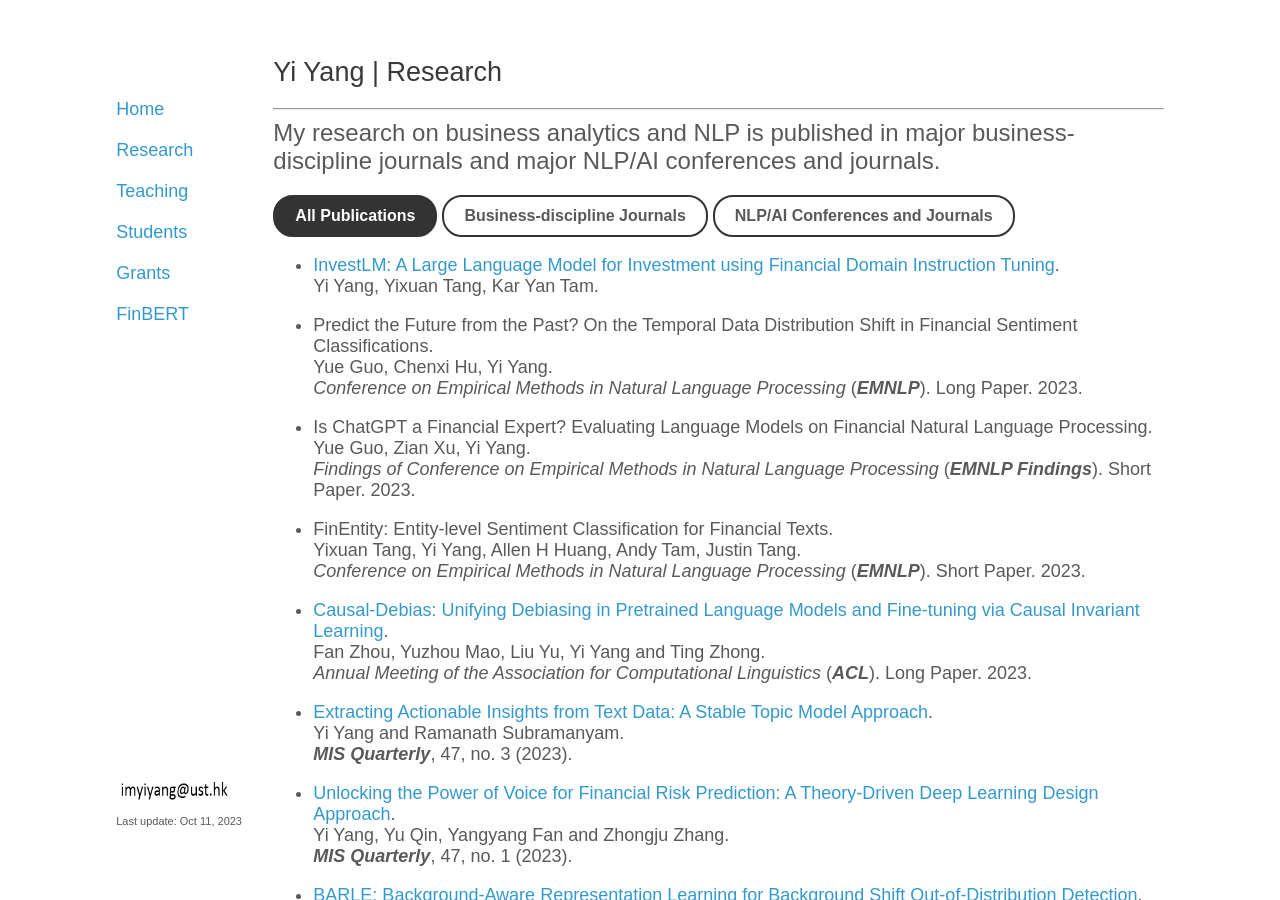
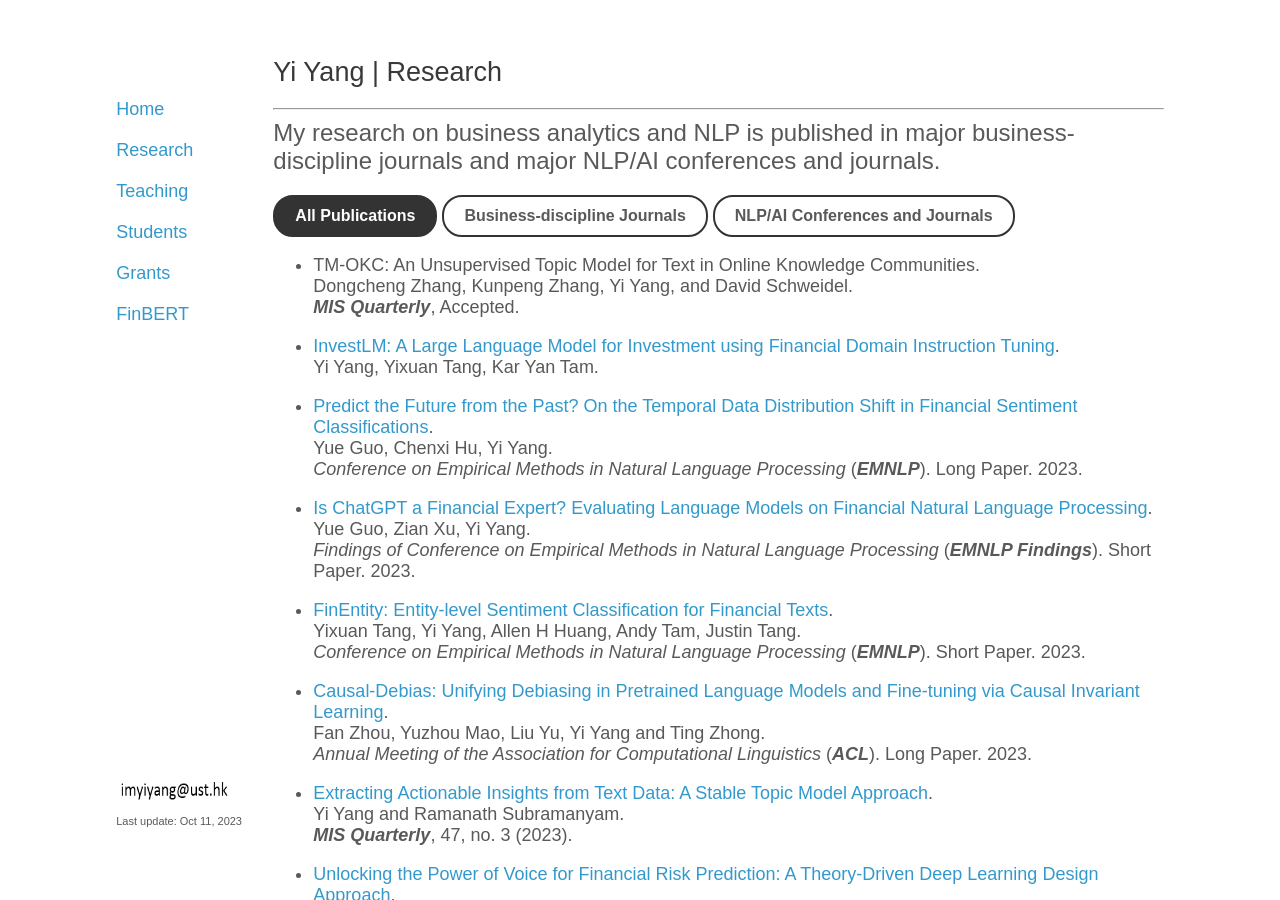
Before and after one commit to yya518/yya518.github.io, a Jekyll site: the page built from research.md, in a window 1280 px wide and 900 px high. Built offline with Jekyll 4.4.1, drawn with Linux system fonts in a browser that asks for light colours.

Commit message:
Update research.md

```diff
--- a/research.md
+++ b/research.md
@@ -11,21 +11,26 @@ title: research
 <span style="font-size:24px;"> My research on business analytics and NLP is published in major business-discipline journals and major NLP/AI conferences and journals.</span>
 
 {% include publication-buttons.html %}
++ TM-OKC: An Unsupervised Topic Model for Text in Online Knowledge Communities.
+Dongcheng Zhang, Kunpeng Zhang, Yi Yang, and David Schweidel.
+***MIS Quarterly***, Accepted.
+{: .business}
+
 + [InvestLM: A Large Language Model for Investment using Financial Domain Instruction Tuning](https://arxiv.org/abs/2309.13064).
 Yi Yang, Yixuan Tang, Kar Yan Tam.
 {: .nlp}
 
-+ Predict the Future from the Past? On the Temporal Data Distribution Shift in Financial Sentiment Classifications.
++ [Predict the Future from the Past? On the Temporal Data Distribution Shift in Financial Sentiment Classifications](https://arxiv.org/abs/2310.12620v1).
 Yue Guo, Chenxi Hu, Yi Yang.
 *Conference on Empirical Methods in Natural Language Processing* (***EMNLP***). Long Paper. 2023.
 {: .nlp}
 
-+ Is ChatGPT a Financial Expert? Evaluating Language Models on Financial Natural Language Processing.
++ [Is ChatGPT a Financial Expert? Evaluating Language Models on Financial Natural Language Processing](https://arxiv.org/abs/2310.12664).
 Yue Guo, Zian Xu, Yi Yang.
 *Findings of Conference on Empirical Methods in Natural Language Processing* (***EMNLP Findings***). Short Paper. 2023.
 {: .nlp}
 
-+ FinEntity: Entity-level Sentiment Classification for Financial Texts.
++ [FinEntity: Entity-level Sentiment Classification for Financial Texts](https://arxiv.org/abs/2310.12406).
 Yixuan Tang, Yi Yang, Allen H Huang, Andy Tam, Justin Tang.
 *Conference on Empirical Methods in Natural Language Processing* (***EMNLP***). Short Paper. 2023.
 {: .nlp}
@@ -205,9 +210,10 @@ Fei Huang, Arun Ahuja, Doug Downey,  Yi Yang, Yuhong Guo, and Alexander Yates.
 {: .nlp}
 
 + [Overcoming the Memory Bottleneck in Distributed Training of Latent Variable Models of Text](https://aclanthology.org/N13-1065.pdf).
-  Yi Yang, Doug Downey and Alexander Yates.
-  *Annual Conference of the North American Chapter of the Association for Computational Linguistics* (***NAACL***). Short Paper. 2013.
-  {: .nlp}
+Yi Yang, Doug Downey and Alexander Yates.
+*Annual Conference of the North American Chapter of the Association for Computational Linguistics* (***NAACL***). Short Paper. 2013.
+{: .nlp}
+
 
 <!---
 + **New Conference Paper Title**
```
